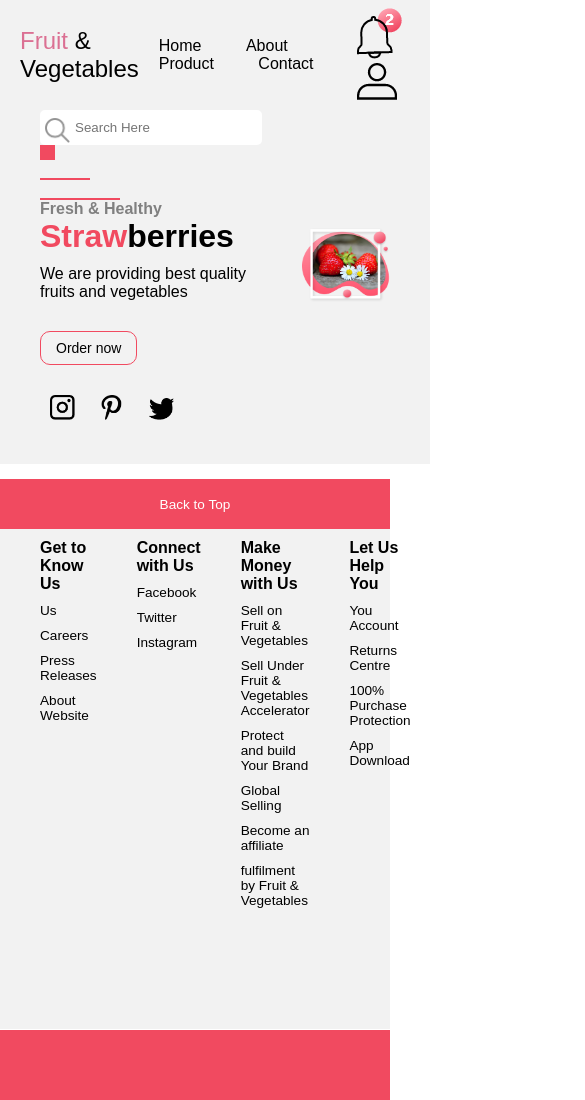
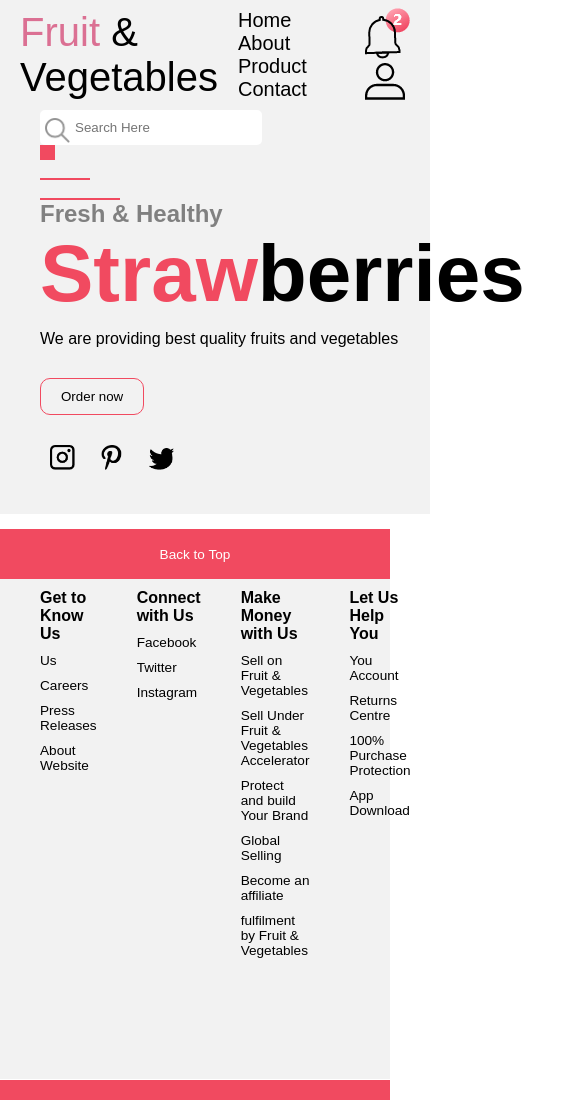
Before and after one commit to adityasahu2027/CODSOFT_01, a plain HTML site: page index.html in a window 390 px wide. Shown: the top 1100 px of the page, 585 px wide, since content can reach past the window. Drawn offline with Linux system fonts and the light colour scheme.

Commit message:
Update style.css

```diff
--- a/style.css
+++ b/style.css
@@ -167,29 +167,3 @@ padding:10px 20px ;
     max-width: none;
     padding: 20px;
 }
-@media (max-width: 480px) {
-    .logo {
-        font-size: 24px;
-    }
-
-    .menu a {
-        font-size: 16px;
-    }
-
-    .left h1 {
-        font-size: 32px;
-    }
-
-    .left h2 {
-        font-size: 16px;
-    }
-
-    .left button {
-        font-size: 14px;
-        padding: 8px 15px;
-    }
-
-    .right img {
-        width: 100%;
-    }
-}
```
